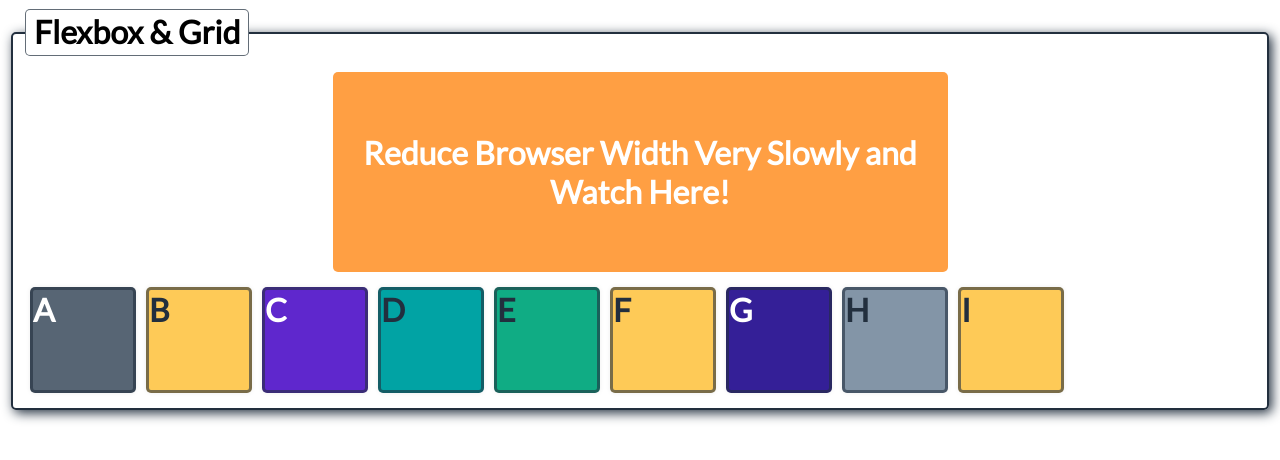
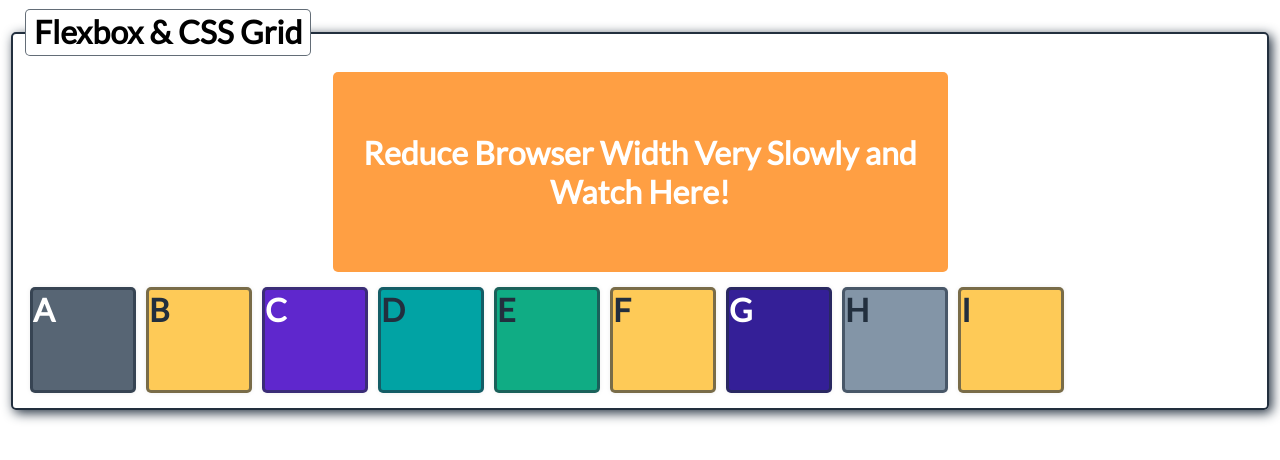
Before and after one commit to alexeliacik/Flexbox-Grid-React-Reveal, a React (Create React App) app: page / in a window 1280 px wide. Shown: the top 460 px of the page. Built offline with nearby package versions, Linux system fonts and the light colour scheme.

Commit message:
Update PageContent.js

```diff
--- a/src/PageContent.js
+++ b/src/PageContent.js
@@ -292,7 +292,7 @@ const PageContent = props => {
       <fieldset>
         {props.width > 1 && <h3>Current props.Width = {props.width}</h3>}
         {explanation}
-        <legend>Flexbox & Grid</legend>
+        <legend>Flexbox & CSS Grid</legend>
         <div className='container'>
           <div className='A'>
             <p>A</p>
```
